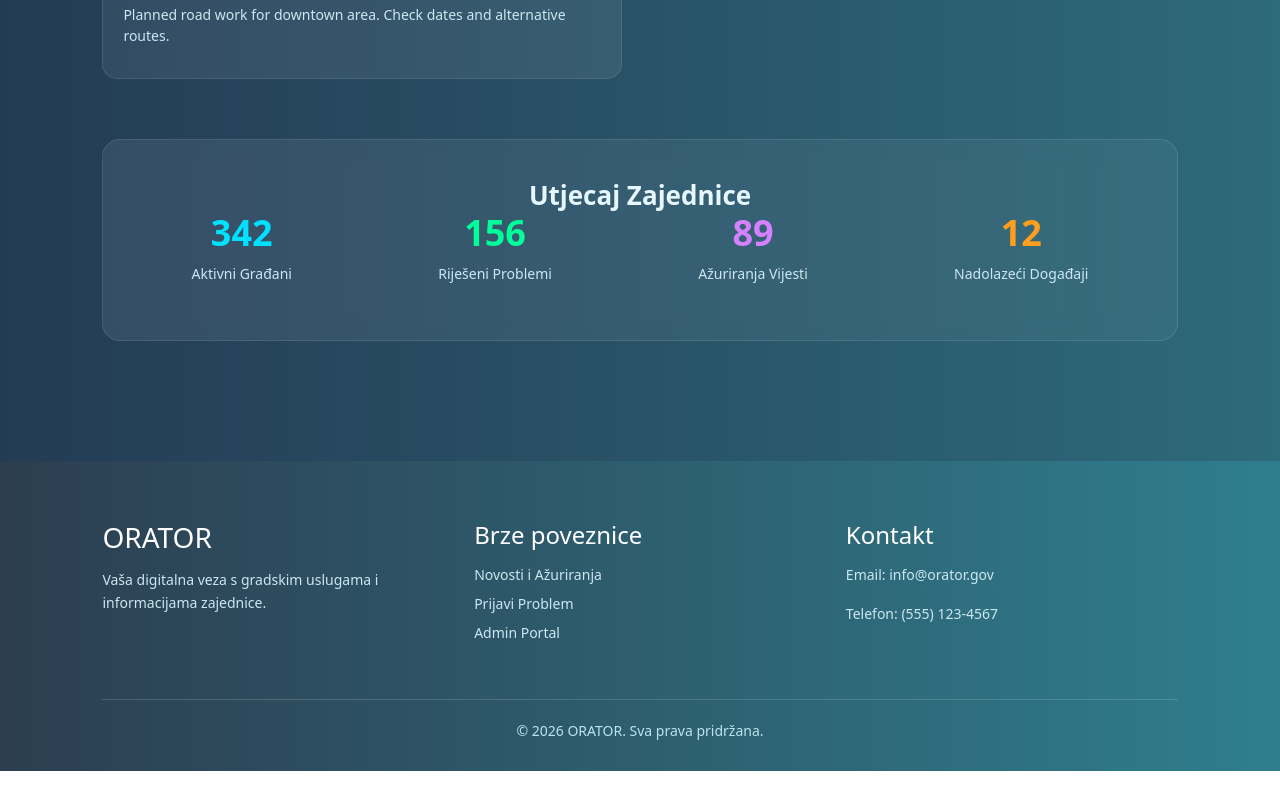
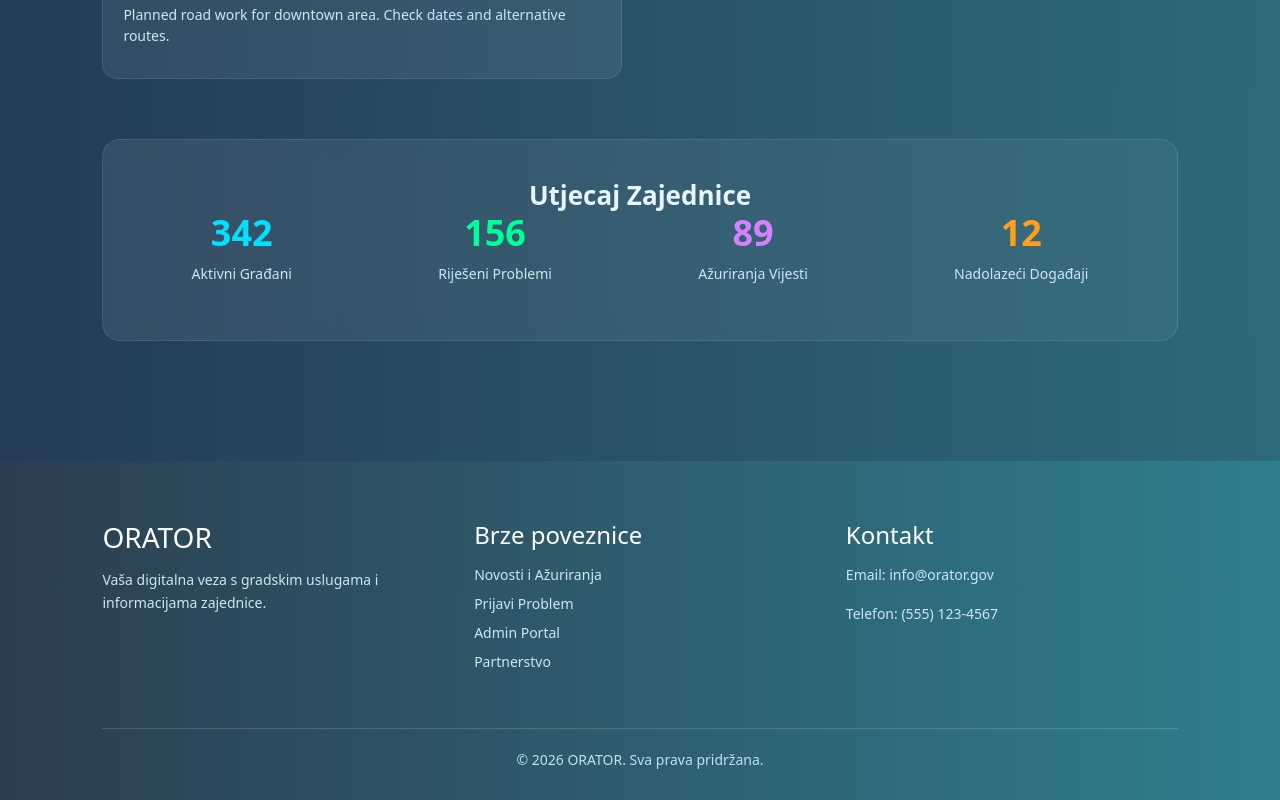
Before and after one commit to Junaid-Taqi/orator-public-portal, a React (Create React App) app: page /report in a window 1280 px wide. Shown: the part 1190-1990 px from the top of the page. Before the commit the page ends 1961 px from the top, so only its background shows below. Built offline with nearby package versions, Linux system fonts and the light colour scheme; no server answers.

Commit message:
partnership link moved to footer

```diff
--- a/src/components/Footer.js
+++ b/src/components/Footer.js
@@ -21,6 +21,7 @@ const Footer = () => {
             <li><Link to="/news">{t('footer.news')}</Link></li>
             <li><Link to="/report">{t('footer.report')}</Link></li>
             <li><a href="/web/guest/login">{t('footer.admin')}</a></li>
+            <li><a href="partnership">{t('header.partnership')}</a></li>
           </ul>
         </div>
 
--- a/src/components/Header.js
+++ b/src/components/Header.js
@@ -113,9 +113,6 @@ const Header = ({ hasLiferayUser, onLogout }) => {
                                         <FontAwesomeIcon icon={faUserPlus} /> {t('header.register')}
                                     </a>
                                 )}
-                                <a href="partnership" rel="noopener noreferrer" className="header-action-btn" onClick={() => setMenuOpen(false)}>
-                                    <FontAwesomeIcon icon={faHandshake} /> {t('header.partnership')}
-                                </a>
                             </>
                         )}
 
```
